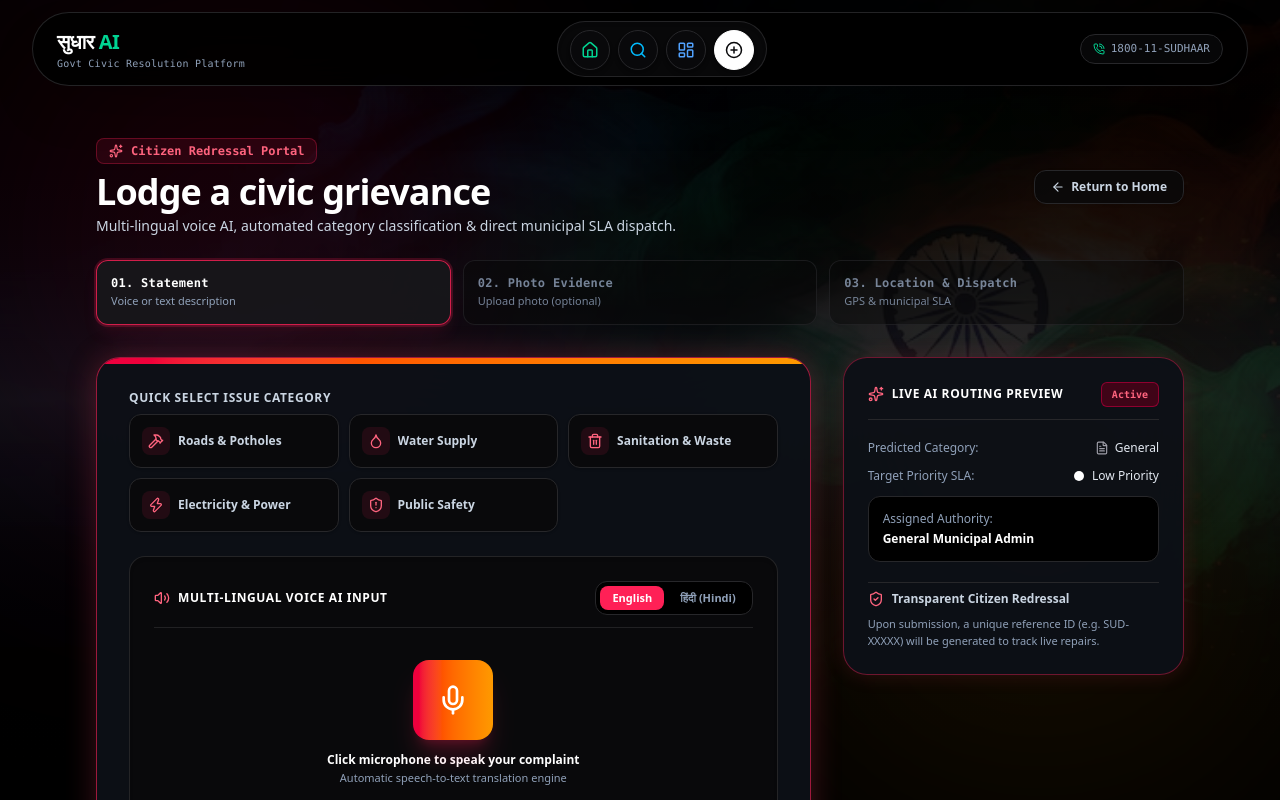
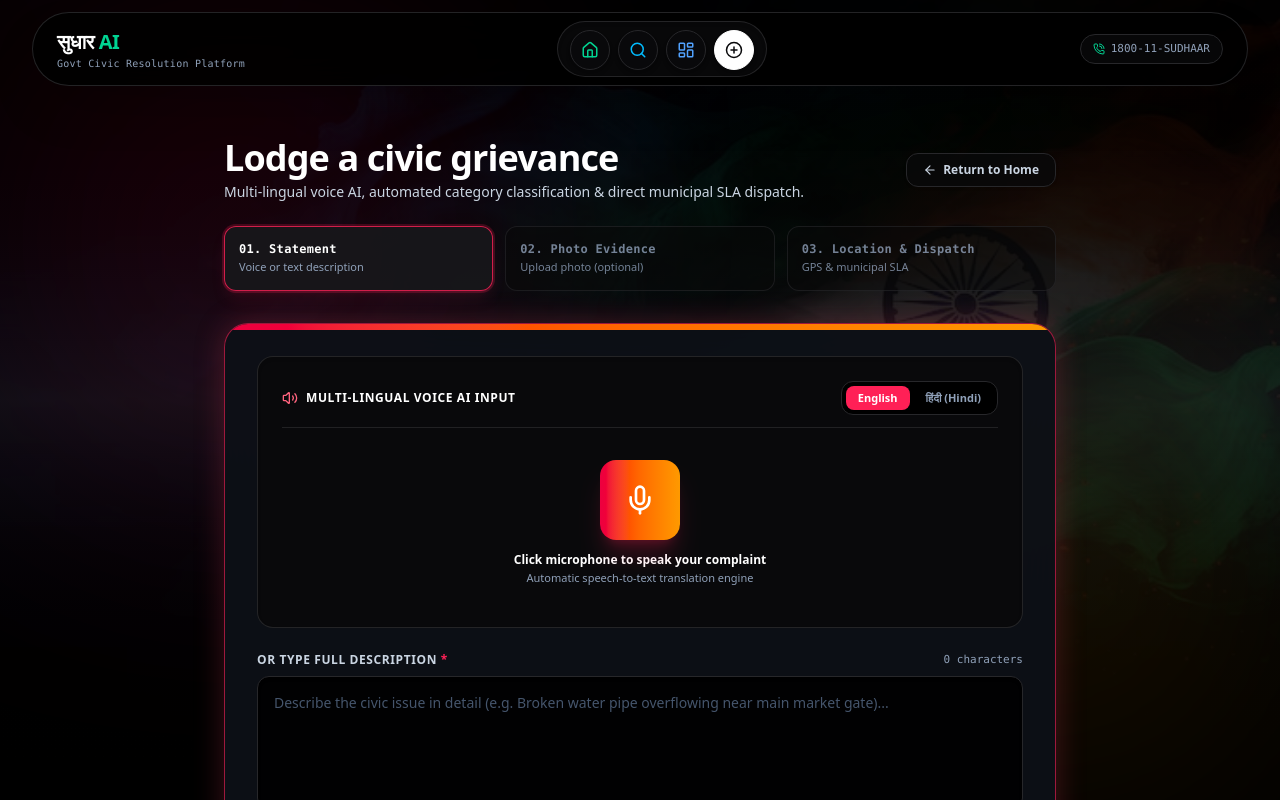
Before and after one commit to dhruvup2006/SudhaarAI, a Next.js app in the folder frontend/: page /report in a window 1280 px wide. Shown: the top 800 px of the page. Built offline with nearby package versions, Linux system fonts and the light colour scheme; no server answers.

Commit message:
clean: remove citizen redressal tag, quick category select, and live AI preview box from report page

```diff
--- a/frontend/src/app/report/page.tsx
+++ b/frontend/src/app/report/page.tsx
@@ -5,8 +5,6 @@ import Link from 'next/link';
 import { useRouter } from 'next/navigation';
 import { Navbar } from '@/components/Navbar';
 import { Footer } from '@/components/Footer';
-import { CategoryBadge } from '@/components/CategoryBadge';
-import { UrgencyBadge } from '@/components/UrgencyBadge';
 import {
   Mic,
   MicOff,
@@ -15,24 +13,14 @@ import {
   CheckCircle2,
   AlertCircle,
   Loader2,
-  Building,
-  Sparkles,
   ArrowRight,
   ArrowLeft,
   Volume2,
   Trash2,
   Copy,
   Check,
-  Globe,
-  FileText,
   Crosshair,
-  ShieldCheck,
-  Clock,
-  Droplet,
-  Hammer,
-  Zap,
-  ShieldAlert,
-  Bot
+  ShieldCheck
 } from 'lucide-react';
 import { apiFetch, API_BASE_URL } from '@/lib/api';
 
@@ -217,32 +205,6 @@ export default function RegisterGrievancePage() {
     return `${mins}:${secs < 10 ? '0' : ''}${secs}`;
   };
 
-  // Realtime Client-Side Category Prediction Engine for UI Preview
-  const getLiveCategoryPreview = () => {
-    const text = (description + ' ' + location).toLowerCase();
-    if (!text.trim()) {
-      return { category: 'General', urgency: 'Low', department: 'General Municipal Admin' };
-    }
-    if (text.includes('water') || text.includes('pipe') || text.includes('leak') || text.includes('drain') || text.includes('sewage')) {
-      return { category: 'Water', urgency: text.includes('burst') || text.includes('flood') ? 'High' : 'Medium', department: 'Water Supply & Sewerage Board' };
-    }
-    if (text.includes('pothole') || text.includes('road') || text.includes('street') || text.includes('tar') || text.includes('bridge')) {
-      return { category: 'Roads', urgency: text.includes('hazard') || text.includes('deep') ? 'High' : 'Medium', department: 'Public Works Department (PWD)' };
-    }
-    if (text.includes('garbage') || text.includes('trash') || text.includes('waste') || text.includes('dump') || text.includes('smell')) {
-      return { category: 'Sanitation', urgency: text.includes('stinking') ? 'Medium' : 'Low', department: 'Department of Municipal Sanitation' };
-    }
-    if (text.includes('electric') || text.includes('power') || text.includes('wire') || text.includes('light') || text.includes('transformer')) {
-      return { category: 'Electricity', urgency: text.includes('spark') || text.includes('live') ? 'High' : 'Medium', department: 'State Electricity Distribution Corp' };
-    }
-    if (text.includes('manhole') || text.includes('tree') || text.includes('danger') || text.includes('fallen')) {
-      return { category: 'Public Safety', urgency: 'High', department: 'Disaster Response & Urban Safety' };
-    }
-    return { category: 'General', urgency: 'Low', department: 'General Municipal Admin' };
-  };
-
-  const livePrediction = getLiveCategoryPreview();
-
   const handleSubmit = async (e: React.FormEvent) => {
     e.preventDefault();
     if (!description.trim()) {
@@ -261,7 +223,7 @@ export default function RegisterGrievancePage() {
 
     try {
       const payload = {
-        title: `Civic Report - ${livePrediction.category}`,
+        title: `Civic Report`,
         description: description.trim(),
         location: location.trim(),
         photo_url: photoPreview || null
@@ -286,13 +248,6 @@ export default function RegisterGrievancePage() {
     }
   };
 
-  // Quick Preset Add Helper
-  const handleQuickCategorySelect = (catName: string, sampleText: string) => {
-    if (!description.toLowerCase().includes(catName.toLowerCase())) {
-      setDescription((prev) => prev ? `${prev} ${sampleText}` : sampleText);
-    }
-  };
-
   return (
     <div className="min-h-screen bg-[#0d1017] text-slate-100 flex flex-col selection:bg-rose-500 selection:text-white relative overflow-hidden font-sans">
       {/* Fixed Background Image - Indian Flag Artwork Preserved CONSTANT */}
@@ -309,16 +264,12 @@ export default function RegisterGrievancePage() {
 
       <Navbar />
 
-      <main className="flex-1 py-10 px-4 sm:px-6 lg:px-8 max-w-6xl mx-auto w-full relative z-10">
+      <main className="flex-1 py-10 px-4 sm:px-6 lg:px-8 max-w-4xl mx-auto w-full relative z-10">
 
         {/* Portal Top Header & Multi-Step Wizard Indicator */}
         <div className="mb-8 space-y-4">
           <div className="flex flex-col sm:flex-row sm:items-center justify-between gap-4">
             <div>
-              <div className="inline-flex items-center space-x-2 px-3 py-1 rounded-lg bg-rose-500/10 border border-rose-500/30 text-xs font-mono text-rose-400 font-bold mb-2">
-                <Sparkles className="w-3.5 h-3.5 text-rose-400" />
-                <span>Citizen Redressal Portal</span>
-              </div>
               <h1 className="text-3xl sm:text-4xl font-extrabold text-white tracking-tight">
                 Lodge a civic grievance
               </h1>
@@ -364,11 +315,8 @@ export default function RegisterGrievancePage() {
           </div>
         </div>
 
-        {/* 2-Column Responsive Layout */}
-        <div className="grid grid-cols-1 lg:grid-cols-12 gap-8 items-start">
-
-          {/* Left Main Form Glowing Red-Rose Card Container (8 Cols) */}
-          <div className="lg:col-span-8 bg-[#0d1017]/95 backdrop-blur-2xl border border-rose-500/60 shadow-[0_0_30px_rgba(244,63,94,0.25)] rounded-3xl p-6 sm:p-8 relative overflow-hidden space-y-6">
+        {/* Centered Main Form Glowing Red-Rose Card Container */}
+        <div className="bg-[#0d1017]/95 backdrop-blur-2xl border border-rose-500/60 shadow-[0_0_30px_rgba(244,63,94,0.25)] rounded-3xl p-6 sm:p-8 relative overflow-hidden space-y-6">
           <div className="absolute top-0 left-0 right-0 h-1.5 bg-gradient-to-r from-rose-600 via-orange-500 to-amber-500" />
 
           {/* Error Banner */}
@@ -382,37 +330,6 @@ export default function RegisterGrievancePage() {
           {/* STEP 1: VOICE / TEXT STATEMENT */}
           {step === 1 && (
             <div className="space-y-6">
-
-                {/* Category Quick Select Cards (Sleek Grid - No Pills) */}
-                <div className="space-y-2">
-                  <label className="block text-xs font-bold uppercase tracking-wider text-slate-300">
-                    Quick Select Issue Category
-                  </label>
-                  <div className="grid grid-cols-2 sm:grid-cols-3 gap-2.5">
-                    {[
-                      { name: 'Roads & Potholes', icon: Hammer, sample: 'Severe road pothole causing traffic obstruction on main road.' },
-                      { name: 'Water Supply', icon: Droplet, sample: 'Clean drinking water pipe burst causing road flooding.' },
-                      { name: 'Sanitation & Waste', icon: Trash2, sample: 'Uncollected garbage pile causing foul smell in public area.' },
-                      { name: 'Electricity & Power', icon: Zap, sample: 'Broken street light and loose power wire sparking.' },
-                      { name: 'Public Safety', icon: ShieldAlert, sample: 'Hazardous open drain manhole near pedestrian walkway.' }
-                    ].map((item) => {
-                      const IconComp = item.icon;
-                      return (
-                        <button
-                          key={item.name}
-                          type="button"
-                          onClick={() => handleQuickCategorySelect(item.name, item.sample)}
-                          className="p-3 rounded-xl bg-zinc-950 border border-zinc-800 hover:border-rose-500/50 hover:bg-zinc-900 text-xs font-semibold text-slate-300 hover:text-white flex items-center space-x-2 transition-all cursor-pointer shadow-sm group text-left"
-                        >
-                          <div className="p-1.5 rounded-lg bg-rose-500/10 text-rose-400 group-hover:bg-rose-500 group-hover:text-white transition-colors shrink-0">
-                            <IconComp className="w-4 h-4" />
-                          </div>
-                          <span className="truncate">{item.name}</span>
-                        </button>
-                      );
-                    })}
-                  </div>
-                </div>
 
               {/* Voice Recorder AI Hub */}
               <div className="p-6 rounded-2xl bg-zinc-950/90 border border-zinc-800/90 space-y-4 shadow-inner relative overflow-hidden">
@@ -678,56 +595,6 @@ export default function RegisterGrievancePage() {
 
         </div>
 
-          {/* Right Live AI Classification Sidebar Card (4 Cols) */}
-          <div className="lg:col-span-4 space-y-5">
-            <div className="bg-[#0d1017]/95 backdrop-blur-2xl border border-rose-500/40 shadow-[0_0_20px_rgba(244,63,94,0.15)] rounded-3xl p-6 relative overflow-hidden space-y-5 sticky top-24">
-
-              <div className="flex items-center justify-between border-b border-zinc-800 pb-3">
-                <div className="flex items-center space-x-2">
-                  <Sparkles className="w-4 h-4 text-rose-400" />
-                  <h3 className="text-xs font-bold text-white uppercase tracking-wider">
-                    Live AI Routing Preview
-                  </h3>
-                </div>
-                <span className="text-[10px] font-mono text-rose-400 bg-rose-950/80 px-2.5 py-1 rounded-md border border-rose-800/80 font-bold">
-                  Active
-                </span>
-              </div>
-
-              {/* Dynamic Category Badge */}
-              <div className="space-y-3">
-                <div className="flex items-center justify-between text-xs">
-                  <span className="text-slate-400">Predicted Category:</span>
-                  <CategoryBadge category={livePrediction.category} size="md" />
-                </div>
-
-                <div className="flex items-center justify-between text-xs">
-                  <span className="text-slate-400">Target Priority SLA:</span>
-                  <UrgencyBadge urgency={livePrediction.urgency} size="md" />
-                </div>
-
-                <div className="p-3.5 rounded-xl bg-black border border-zinc-800 text-xs space-y-1">
-                  <span className="text-slate-400 block font-medium">Assigned Authority:</span>
-                  <span className="text-white font-bold block">{livePrediction.department}</span>
-                </div>
-              </div>
-
-              {/* Citizen Help Tip Box */}
-              <div className="pt-2 border-t border-zinc-800 space-y-2 text-xs text-slate-400">
-                <div className="flex items-center space-x-2 text-slate-300 font-semibold">
-                  <ShieldCheck className="w-4 h-4 text-rose-400" />
-                  <span>Transparent Citizen Redressal</span>
-                </div>
-                <p className="text-[11px] leading-relaxed">
-                  Upon submission, a unique reference ID (e.g. SUD-XXXXX) will be generated to track live repairs.
-                </p>
-              </div>
-
-            </div>
-          </div>
-
-        </div>
-
       </main>
 
       <Footer />
```
Lines whose indentation alone changed are shown as unchanged.
